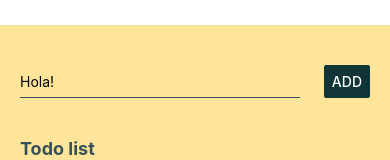
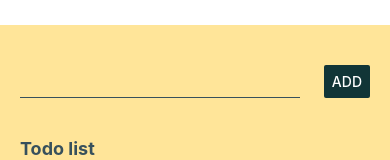
Before and after one commit to ofernandomm/App, a React Native app: screen / in a window 390 px wide. Shown: the top 160 px of the page. Built offline with nearby package versions, Linux system fonts and the light colour scheme.

Commit message:
agregando la  acción en el botón

```diff
--- a/App.js
+++ b/App.js
@@ -2,13 +2,22 @@ import React, {useState} from 'react';
 import { StyleSheet, Text, View, TextInput, Button } from 'react-native';
 
 export default function App() {
-  const [textItem,setTextItem]= useState('Hola!')
+  const [textItem,setTextItem]= useState('')
   const [itemList,setItemList]= useState(['casa','dos','tres'])
+  const onHandlerChangeItem = (t)=>{
+    setTextItem(t)
+  };
+  const addItem=()=>{
+    setItemList(currentItems=>[
+      ...currentItems, textItem
+    ])
+    setTextItem('')
+  }
   return (
     <View style={styles.container}>
       <View style={styles.inputContainer}>
-        <TextInput style={styles.input} value={textItem}/>
-        <Button title='ADD' color='#113537' onPress={()=>null}/>
+        <TextInput style={styles.input} value={textItem} onChangeText={onHandlerChangeItem}/>
+        <Button title='ADD' color='#113537' onPress={addItem}/>
       </View>
       <View style={styles.listContainer}>
         <Text style={styles.listTitle}>Todo list</Text>
```
